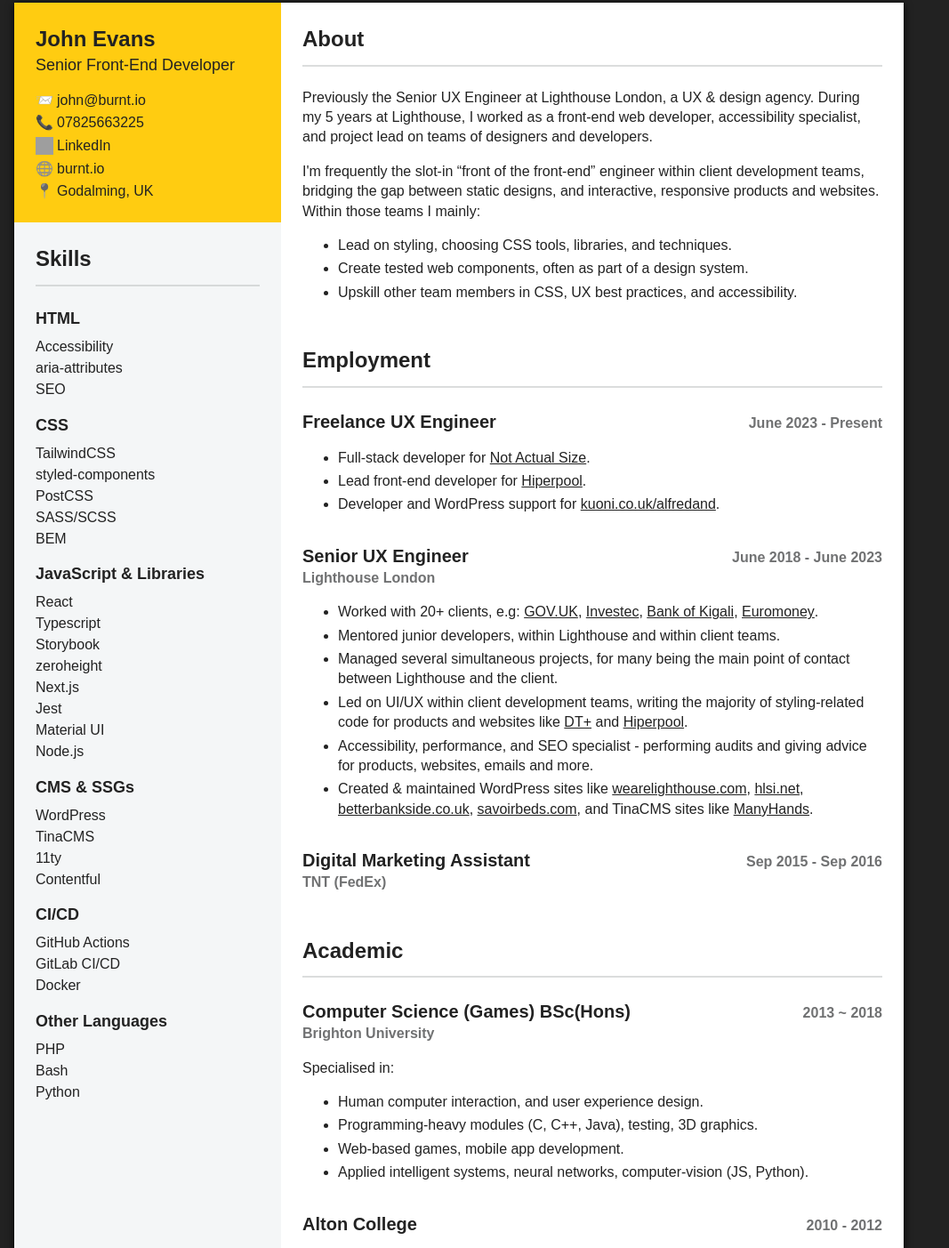
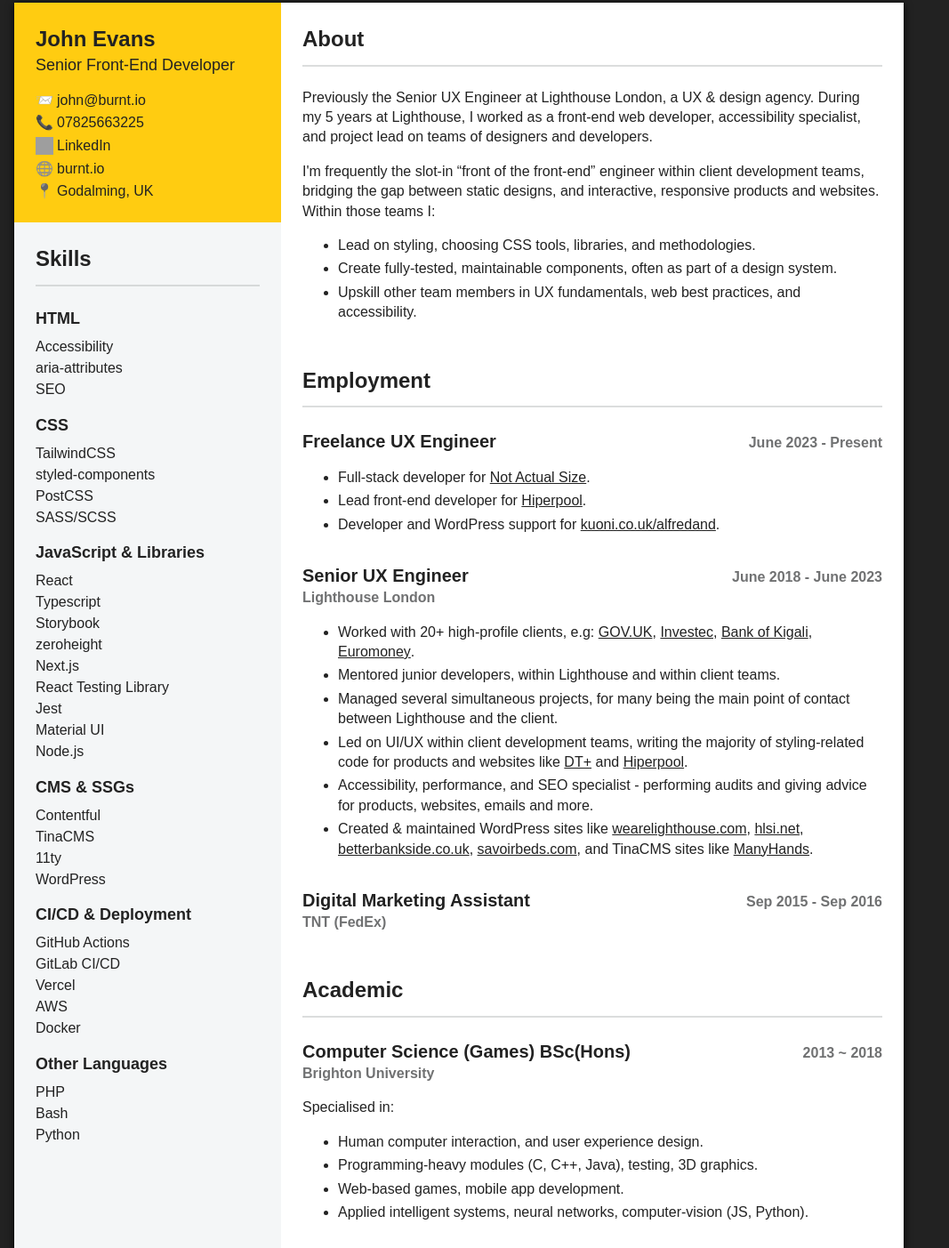
Before and after one commit to burntcustard/john-evans-cv, a plain HTML site: page index.html in a window 1280 px wide. Shown: the part 59-1462 px from the top of the page at 89% size, without its empty margins (0-1067 px from the left). Drawn offline with nearby package versions, Linux system fonts and the light colour scheme; grey boxes are pictures that could not be loaded.

Commit message:
Minor wording tweaks & Skills reshuffle

```diff
--- a/index.html
+++ b/index.html
@@ -54,13 +54,13 @@
         </p>
 
         <p>
-          I'm frequently the slot-in “front of the front-end” engineer within client development teams, bridging the gap between static designs, and interactive, responsive products and websites. Within those teams I mainly:
+          I'm frequently the slot-in “front of the front-end” engineer within client development teams, bridging the gap between static designs, and interactive, responsive products and websites. Within those teams I:
         </p>
 
         <ul>
-          <li>Lead on styling, choosing CSS tools, libraries, and techniques.</li>
-          <li>Create tested web components, often as part of a design system.</li>
-          <li>Upskill other team members in CSS, UX best practices, and accessibility.</li>
+          <li>Lead on styling, choosing CSS tools, libraries, and methodologies.</li>
+          <li>Create fully-tested, maintainable components, often as part of a design system.</li>
+          <li>Upskill other team members in UX fundamentals, web best practices, and accessibility.</li>
         </ul>
       </section>
 
@@ -76,24 +76,26 @@
           <dd>styled-components</dd>
           <dd>PostCSS</dd>
           <dd>SASS/SCSS</dd>
-          <dd>BEM</dd>
           <dt>JavaScript & Libraries</dt>
           <dd>React</dd>
           <dd>Typescript</dd>
           <dd>Storybook</dd>
           <dd>zeroheight</dd>
           <dd>Next.js</dd>
+          <dd>React Testing Library</dd>
           <dd>Jest</dd>
           <dd>Material UI</dd>
           <dd>Node.js</dd>
           <dt>CMS & SSGs</dt>
-          <dd>WordPress</dd>
+          <dd>Contentful</dd>
           <dd>TinaCMS</dd>
           <dd>11ty</dd>
-          <dd>Contentful</dd>
-          <dt>CI/CD</dt>
+          <dd>WordPress</dd>
+          <dt>CI/CD & Deployment</dt>
           <dd>GitHub Actions</dd>
           <dd>GitLab CI/CD</dd>
+          <dd>Vercel</dd>
+          <dd>AWS</dd>
           <dd>Docker</dd>
           <dt>Other Languages</dt>
           <dd>PHP</dd>
@@ -123,7 +125,7 @@
         </h3>
 
         <ul>
-          <li>Worked with 20+ clients, e.g: <a href="https://www.gov.uk/">GOV.UK</a>, <a href="https://www.investec.com/en_gb.html">Investec</a>, <a href="https://bk.rw/personal">Bank of Kigali</a>, <a href="https://www.euromoney.com/">Euromoney</a>.</li>
+          <li>Worked with 20+ high-profile clients, e.g: <a href="https://www.gov.uk/">GOV.UK</a>, <a href="https://www.investec.com/en_gb.html">Investec</a>, <a href="https://bk.rw/personal">Bank of Kigali</a>, <a href="https://www.euromoney.com/">Euromoney</a>.</li>
           <li>Mentored junior developers, within Lighthouse and within client teams.</li>
           <li>Managed several simultaneous projects, for many being the main point of contact between Lighthouse and the client.</li>
           <li>Led on UI/UX within client development teams, writing the majority of styling-related code for products and websites like <a href="https://edu.digitaltheatreplus.com/content/productions">DT+</a> and <a href="https://hiperpool.com/">Hiperpool</a>.</li>
```
